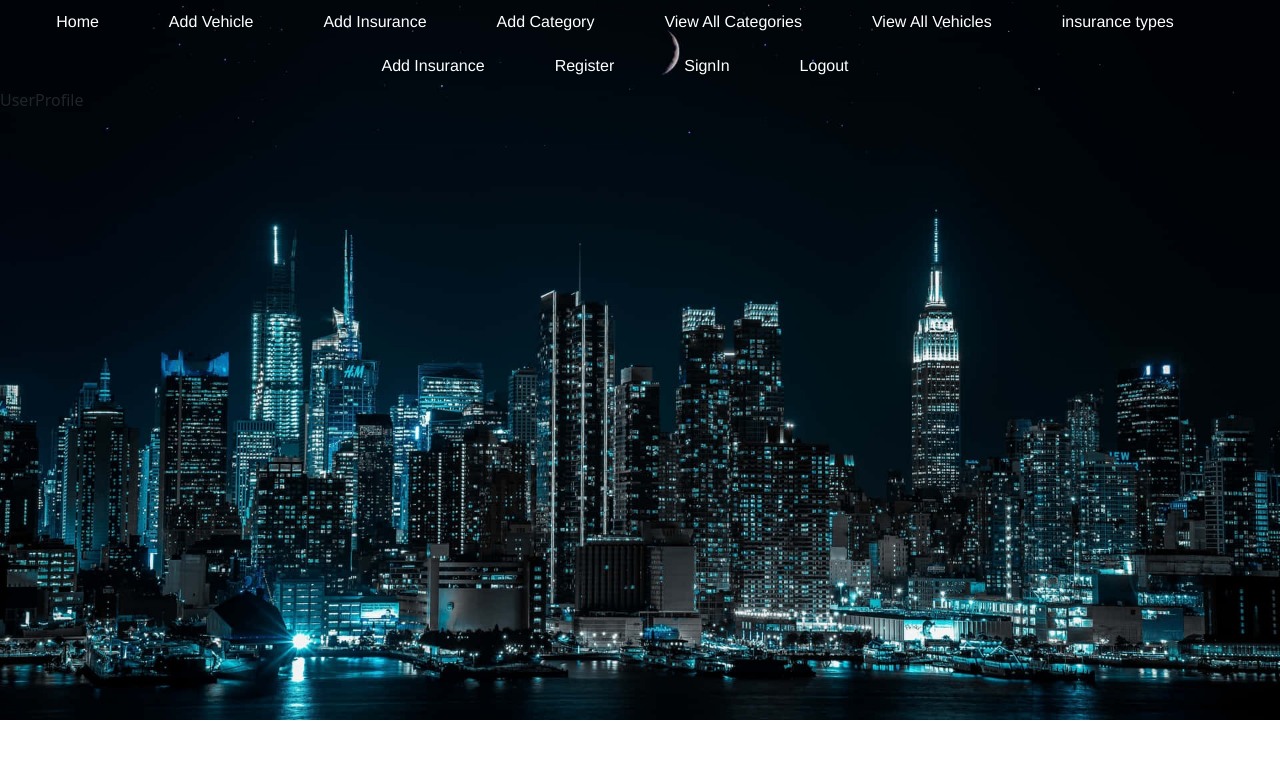
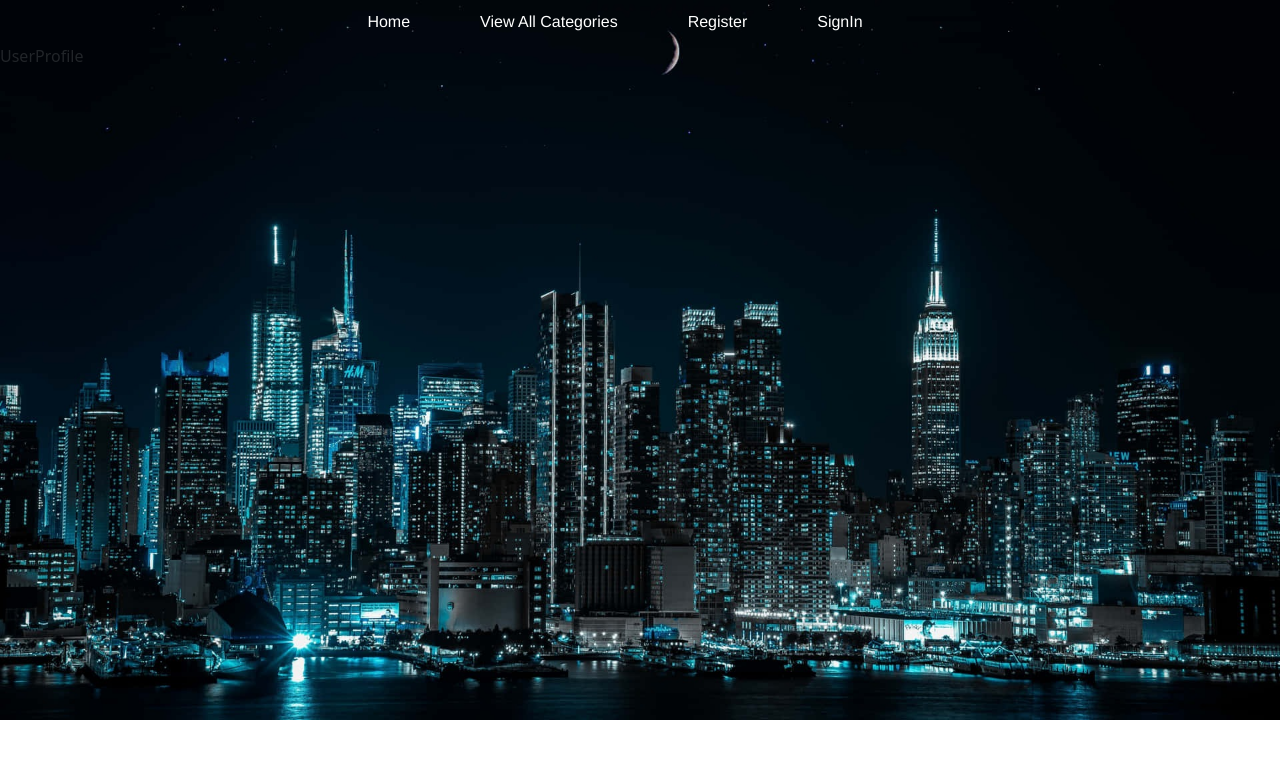
Before and after one commit to aldoseri99/Drive-Drift-client, a React (Vite) app: page /user/me in a window 1280 px wide. Shown: the top 758 px of the page. Built offline with nearby package versions, Linux system fonts and the light colour scheme.

Commit message:
conditimal rendering

```diff
--- a/src/App.jsx
+++ b/src/App.jsx
@@ -135,7 +135,10 @@ const App = () => {
           />
           <Route path="/addinsurance" element={<AddInsurance />} />
           <Route path="/viewvehicles/:categoryId" element={<ViewVehicles />} />
-          <Route path="/viewinsurance" element={<ViewInsurances />} />
+          <Route
+            path="/viewinsurance"
+            element={<ViewInsurances user={user} />}
+          />
           <Route
             path="/"
             element={
--- a/src/components/Nav.jsx
+++ b/src/components/Nav.jsx
@@ -7,36 +7,21 @@ const Nav = ({ handleLogout, user }) => {
       <a className="btnNav" href="/">
         Home
       </a>
-      <a className="btnNav" href="/addvehicle">
-        Add Vehicle
-      </a>
-      <a className="btnNav" href="/addinsurance">
-        Add Insurance
-      </a>
-
-      <a className="btnNav" href="/addcategory">
-        Add Category
-      </a>
-
       <a className="btnNav" href="/viewcategories">
         View All Categories
       </a>
-
-      <a className="btnNav" href="/viewvehicles">
-        View All Vehicles
-      </a>
+      {user ? (
+        <>
+          {user.role === "admin" ? (
+            <>
               <a href="/viewinsurance" className="btnNav">
                 insurance types
               </a>
-      <a className="btnNav" href="/addinsurance">
-        Add Insurance
+              <a href="/allbookings" className="btnNav">
+                All Bookings
               </a>
-      <a className="btnNav" href="/register">
-        Register
-      </a>
-      <a className="btnNav" href="/signIn">
-        SignIn
-      </a>
+            </>
+          ) : null}
           <Link
             className="btnNav"
             to="/"
@@ -46,6 +31,17 @@ const Nav = ({ handleLogout, user }) => {
           >
             Logout
           </Link>
+        </>
+      ) : (
+        <>
+          <a className="btnNav" href="/register">
+            Register
+          </a>
+          <a className="btnNav" href="/signIn">
+            SignIn
+          </a>
+        </>
+      )}
     </nav>
   )
 }
--- a/src/components/VehicleCategory.jsx
+++ b/src/components/VehicleCategory.jsx
@@ -1,20 +1,20 @@
-import { Link } from 'react-router-dom'
-import CategoryCard from './CategoryCard'
-import { useEffect, useState } from 'react'
-import axios from 'axios'
-import Search from './Search'
+import { Link } from "react-router-dom"
+import CategoryCard from "./CategoryCard"
+import { useEffect, useState } from "react"
+import axios from "axios"
+import Search from "./Search"
 
-const VehicleCategory = () => {
+const VehicleCategory = ({ user }) => {
   const [categories, setCategories] = useState([])
-  const [searchTerm, setSearchTerm] = useState('')
+  const [searchTerm, setSearchTerm] = useState("")
 
   useEffect(() => {
     const getCategories = async () => {
       try {
-        const res = await axios.get('http://localhost:3001/category')
+        const res = await axios.get("http://localhost:3001/category")
         setCategories(res.data)
       } catch (err) {
-        console.log('Error fetching categories:', err)
+        console.log("Error fetching categories:", err)
       }
     }
     getCategories()
@@ -27,6 +27,17 @@ const VehicleCategory = () => {
   return (
     <div className="vehiclecategory">
       <h2>View Vehicle Category</h2>
+      {user && user.role ? (
+        <>
+          <Link className="btn btn-primary" to="/addcategory">
+            Add Category
+          </Link>
+          <Link className="btn btn-primary" to="/addvehicle">
+            Add Vehicle
+          </Link>
+        </>
+      ) : null}
+
       <div className="searchbar">
         <Search searchTerm={searchTerm} setSearchTerm={setSearchTerm} />
       </div>
--- a/src/components/ViewInsurances.jsx
+++ b/src/components/ViewInsurances.jsx
@@ -1,39 +1,47 @@
-import { Link } from "react-router-dom";
-import { useEffect, useState } from "react";
-import axios from "axios";
-import InsuranceCard from "./InsuranceCard";
-import Search from './Search'
+import { useEffect, useState } from "react"
+import axios from "axios"
+import InsuranceCard from "./InsuranceCard"
+import Search from "./Search"
+import { Link } from "react-router-dom"
 
-const ViewInsurances = () => {
-  const [insurances, setInsurances] = useState([]);
+const ViewInsurances = ({ user }) => {
+  const [insurances, setInsurances] = useState([])
 
   useEffect(() => {
     const getInsurances = async () => {
       try {
-        const res = await axios.get("http://localhost:3001/insurance");
-        setInsurances(res.data);
+        const res = await axios.get("http://localhost:3001/insurance")
+        setInsurances(res.data)
       } catch (err) {
-        console.error("Error fetching insurances:", err);
+        console.error("Error fetching insurances:", err)
       }
-    };
-    getInsurances();
-  }, []);
+    }
+    getInsurances()
+  }, [])
 
   return (
     <div className="viewInsurances">
       <h2>View All Insurances</h2>
 
+      {user && user.role ? (
+        <>
+          <Link className="btn btn-primary" to="/addinsurance">
+            Add Insurance
+          </Link>
+        </>
+      ) : null}
+
       <section className="container-grid">
         {insurances.map((insurance) => (
-            <InsuranceCard
-              type={insurance.insuranceType}
-              terms={insurance.termsAndConditions}
-              price={insurance.price}
-            />
+          <InsuranceCard
+            type={insurance.insuranceType}
+            terms={insurance.termsAndConditions}
+            price={insurance.price}
+          />
         ))}
       </section>
     </div>
-  );
-};
+  )
+}
 
-export default ViewInsurances;
+export default ViewInsurances
--- a/src/pages/AllBookings.jsx
+++ b/src/pages/AllBookings.jsx
@@ -32,7 +32,8 @@ const AllBookings = ({ user }) => {
           </tr>
         </thead>
         <tbody>
-          {bookings?.map((book, index) => (
+          {bookings ? (
+            bookings?.map((book, index) => (
               <tr className="table-row" key={index}>
                 <td className="table-cell">{index + 1}</td>
                 <td className="table-cell">
@@ -63,7 +64,14 @@ const AllBookings = ({ user }) => {
                   </form>
                 </td>
               </tr>
-          ))}
+            ))
+          ) : (
+            <tr>
+              <td className="No-Cell" colSpan={6}>
+                No Booking
+              </td>
+            </tr>
+          )}
         </tbody>
       </table>
     </>
--- a/src/pages/Bookings.jsx
+++ b/src/pages/Bookings.jsx
@@ -8,7 +8,9 @@ const Bookings = ({ user }) => {
     const getList = async () => {
       const response = await getBookings()
       const userBooking = response.filter((book) => book.user._id === user.id)
+      if (userBooking.length > 0) {
         setBookings(userBooking)
+      }
     }
     getList()
   }, [user])
@@ -26,7 +28,8 @@ const Bookings = ({ user }) => {
           </tr>
         </thead>
         <tbody>
-          {bookings?.map((book, index) => (
+          {bookings ? (
+            bookings.map((book, index) => (
               <tr className="table-row" key={index}>
                 <td className="table-cell">{index + 1}</td>
                 <td className="table-cell">
@@ -47,7 +50,14 @@ const Bookings = ({ user }) => {
                 </td>
                 <td className="table-cell">{book.status}</td>
               </tr>
-          ))}
+            ))
+          ) : (
+            <tr>
+              <td className="No-Cell" colSpan={6}>
+                No Booking
+              </td>
+            </tr>
+          )}
         </tbody>
       </table>
     </>
--- a/src/pages/CSS/Booking.css
+++ b/src/pages/CSS/Booking.css
@@ -39,3 +39,9 @@
   border-radius: 5px;
   object-fit: cover;
 }
+.No-Cell {
+  text-align: center;
+  padding: 40px;
+  font-size: 30px;
+  font-weight: 700;
+}
```
Lines whose indentation alone changed are shown as unchanged.
